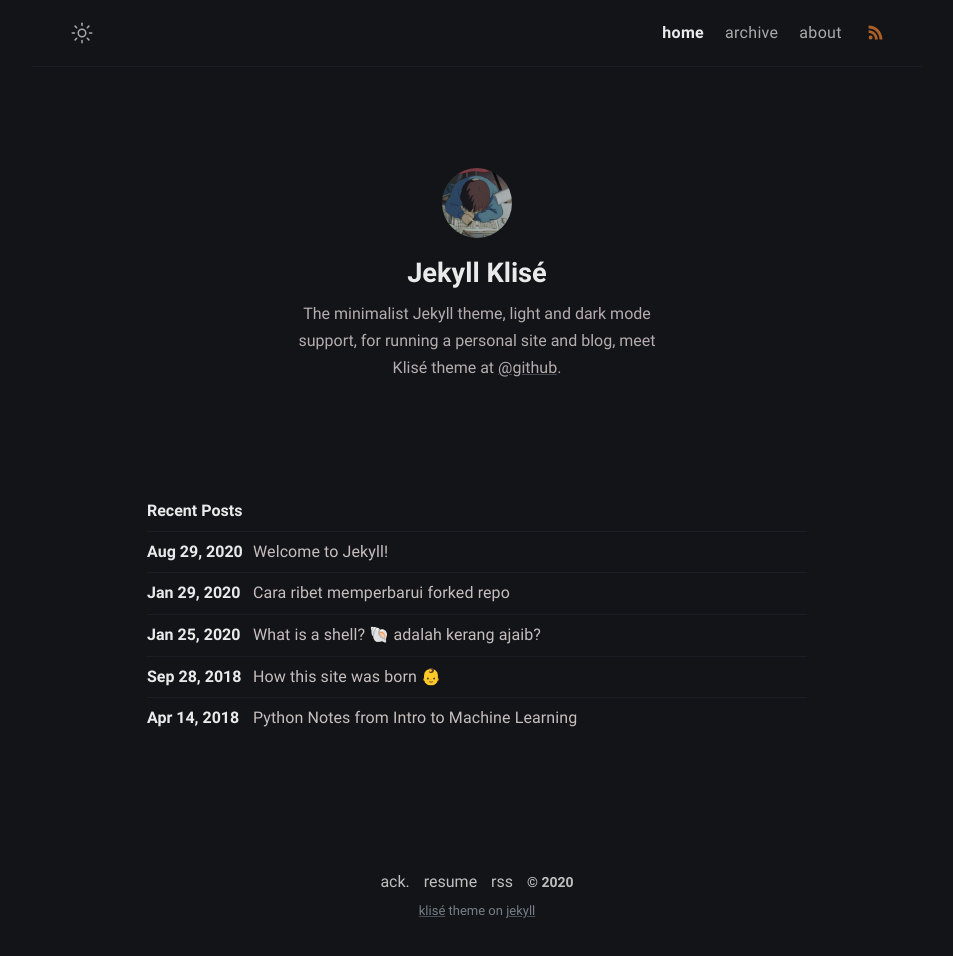
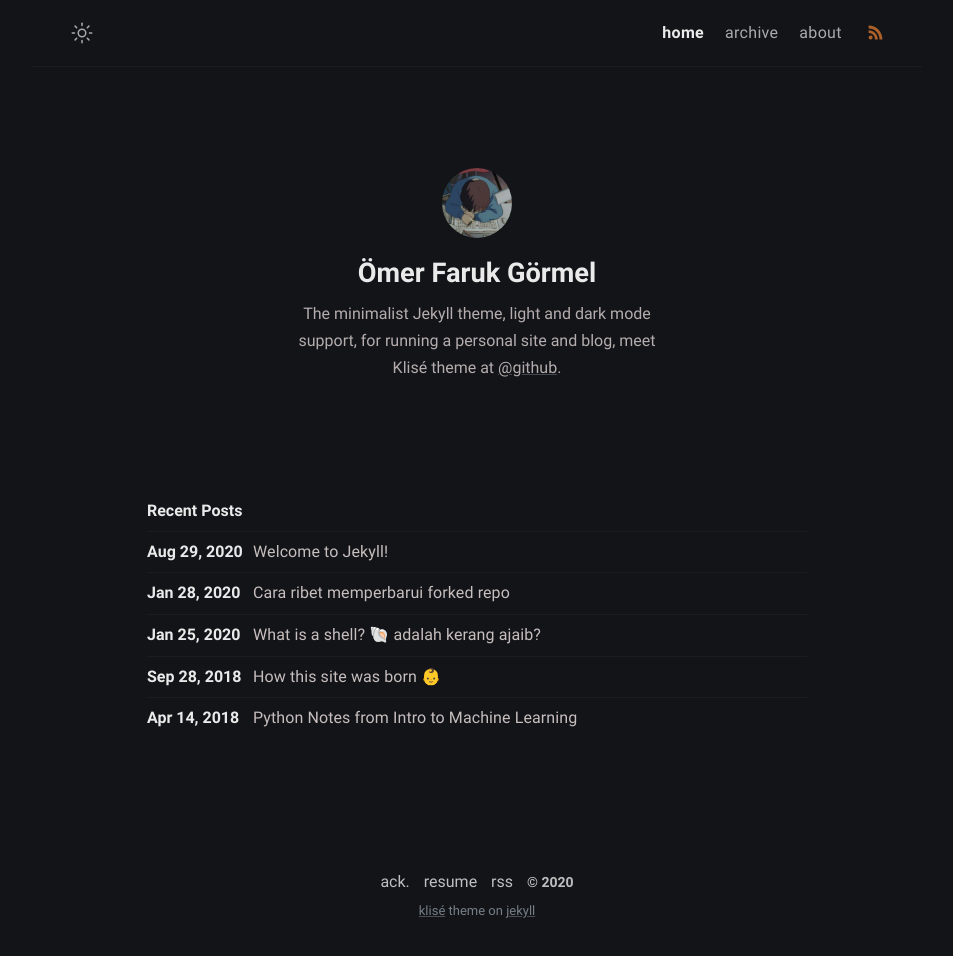
Before and after one commit to gormelof/gormelof.github.io, a Jekyll site: the page built from index.md, in a window 1280 px wide. Shown: the whole page, without its empty margins (163-1116 px from the left). Built offline with Jekyll 4.4.1, drawn with Linux system fonts in a browser that asks for light colours; part of the change alters nothing that is shown.

Commit message:
_config.yml updated.

```diff
--- a/_config.yml
+++ b/_config.yml
@@ -1,29 +1,28 @@
 # Site settings
-title: Klise Theme # site title
+title: grml.dev # site title
 description: >- # site description
-  He's writing in Bahasa about web technology and experience as a journal
-  for documentation things that he learned, meet him <a href="https://github.com/piharpi" target="_blank" rel="noopener">@github</a>.
+  My notes...
 lang: en-US # default lang
-timezone: Asia/Jakarta # set your timezone
+timezone: Europe/Istanbul # set your timezone
 image: assets/img/ogp.png # This image used for Open Graph more info https://ogp.me/
-repo: https://github.com/piharpi/jekyll-klise # site repo [optional]
+repo: https://github.com/gormelof/gormelof.github.io # site repo [optional]
 mode: dark # default theme "dark" | "light"
 
 # Profile settings
 author:
-  name: Jekyll Klisé # author name
+  name: Ömer Faruk Görmel # author name
   bio: >- # tell to the world
     The minimalist Jekyll theme, light and dark mode support, for running a personal site and blog,
     meet Klisé theme at <a href="https://github.com/piharpi/jekyll-klise" target="_blank" rel="noopener">@github</a>.
-  username: username # general username
-  github: github_username # github username
-  twitter: twitter_username # twitter username
-  facebook: facebook_username # facebook username
-  email: your-email@email.com # email adress
+  username: gormelof # general username
+  github: gormelof # github username
+  twitter: gormelof # twitter username
+  facebook:  # facebook username
+  email: gormelomerfaruk@email.com # email adress
   avatar: /assets/img/avatar.jpg # change with your own avatar
 
 # URL settings
-url: "https://klise.now.sh" #
+url: "https://grml.dev" #
 baseurl:
 permalink: /:title/
 google_analytics: # leave it blank if not wish
```
